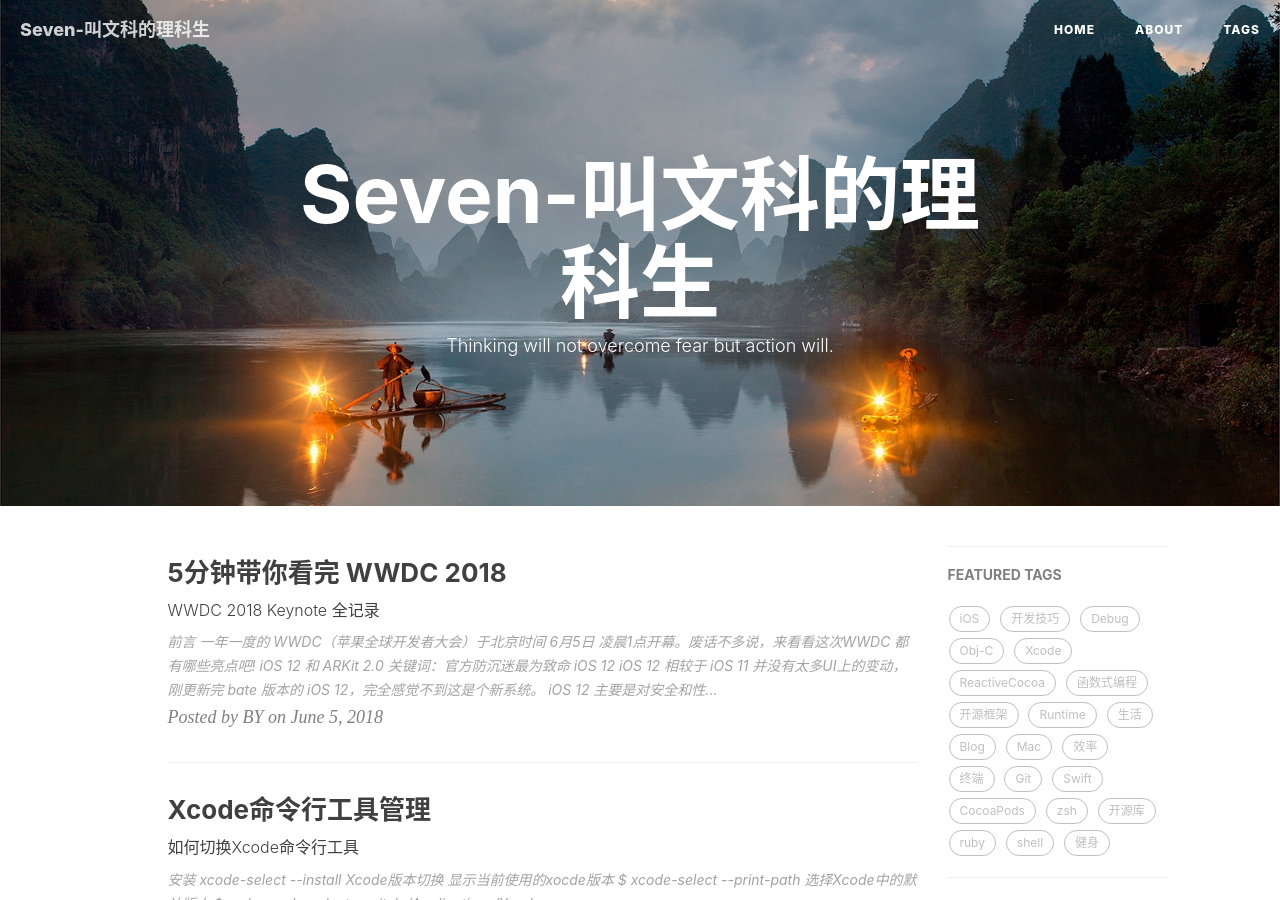
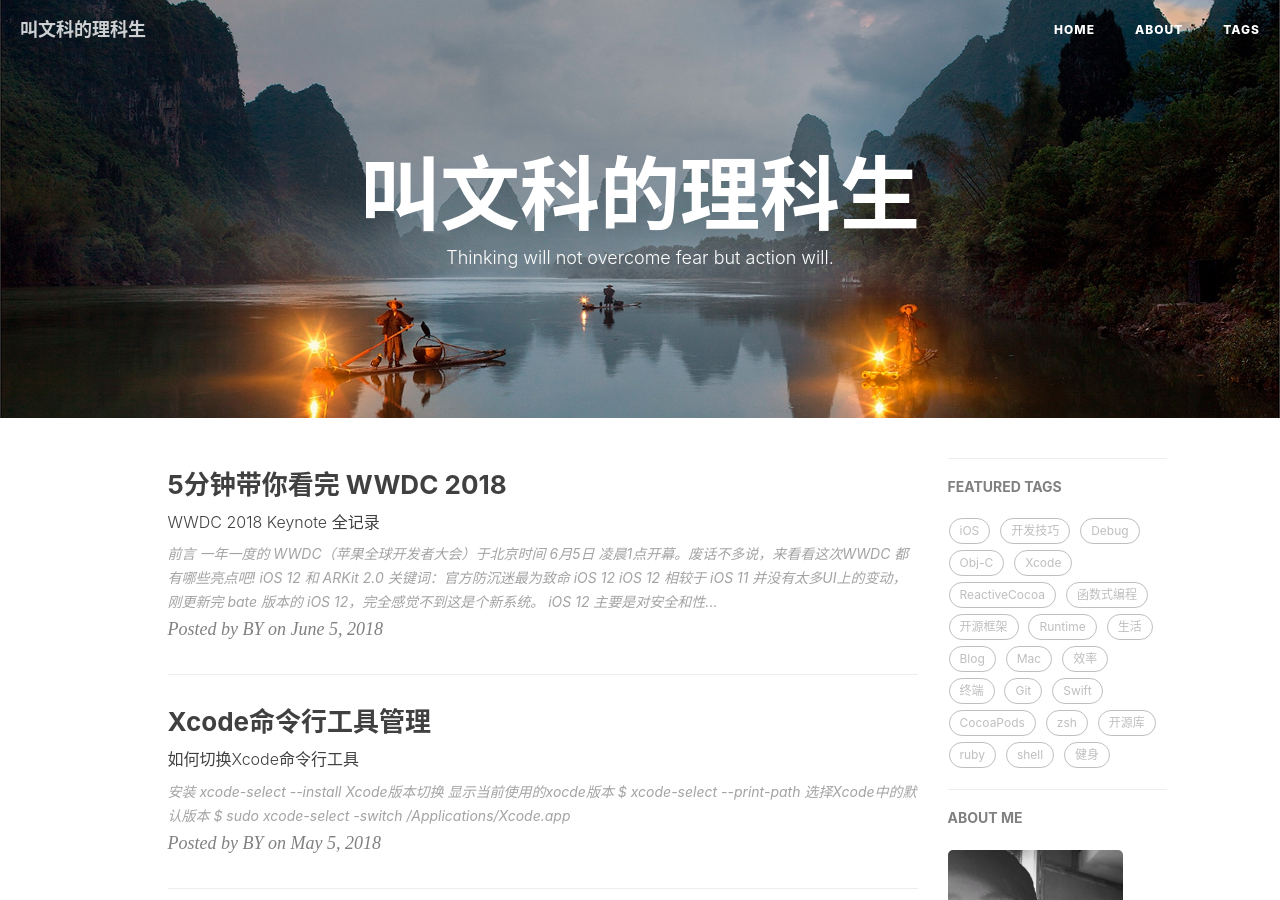
Before and after one commit to xuewenke/seven-blog, a Jekyll site: the page built from index.html, in a window 1280 px wide and 900 px high. Built offline with Jekyll 4.4.1, drawn with Linux system fonts in a browser that asks for light colours; nearby versions of some CDN libraries; the list of posts is cut into pages by our own code; comment, search, counter and statistics services are not loaded; some of the changed text lies outside the part shown.

Commit message:
update title

```diff
--- a/_config.yml
+++ b/_config.yml
@@ -1,5 +1,5 @@
 # Site settings
-title: Seven-叫文科的理科生
+title: 叫文科的理科生
 SEOTitle: Seven的博客 | Seven Blog
 header-img: img/home-bg-1.jpg
 email: xueluofumei@gmail.com
```
